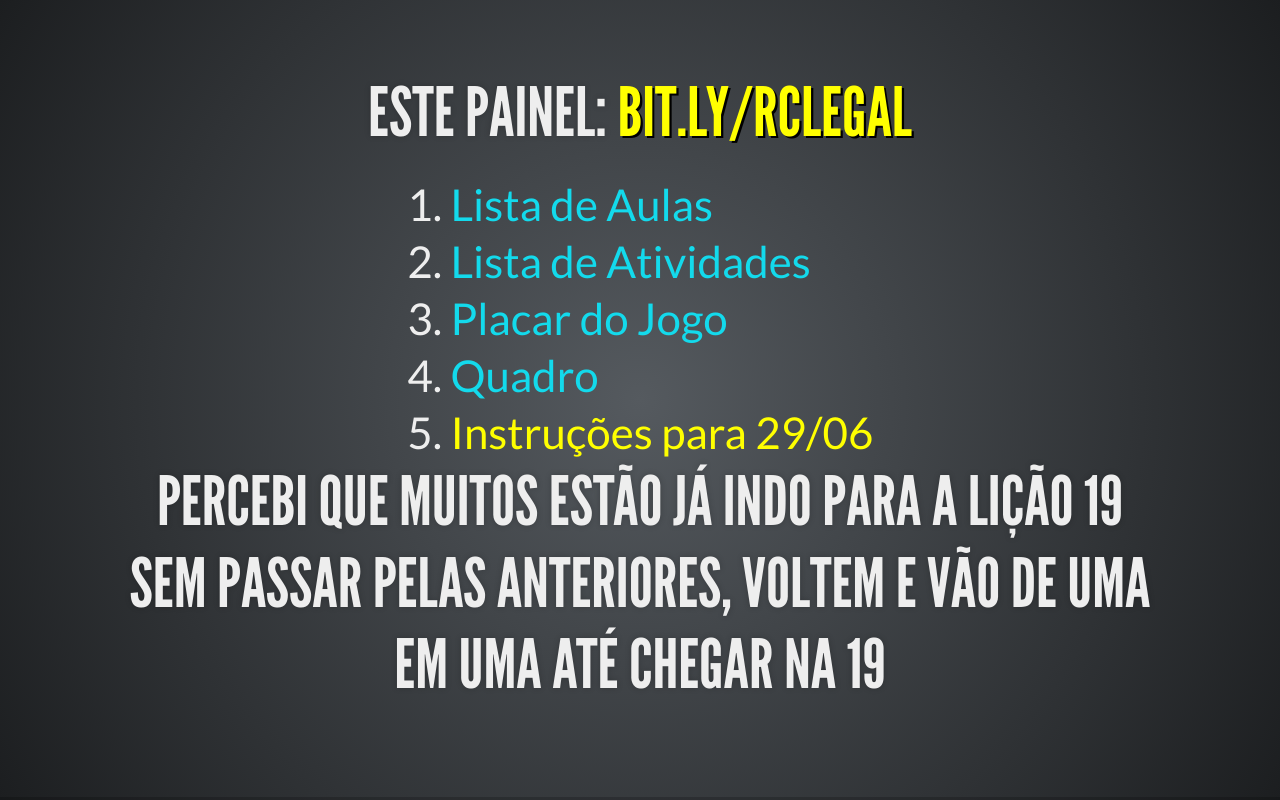
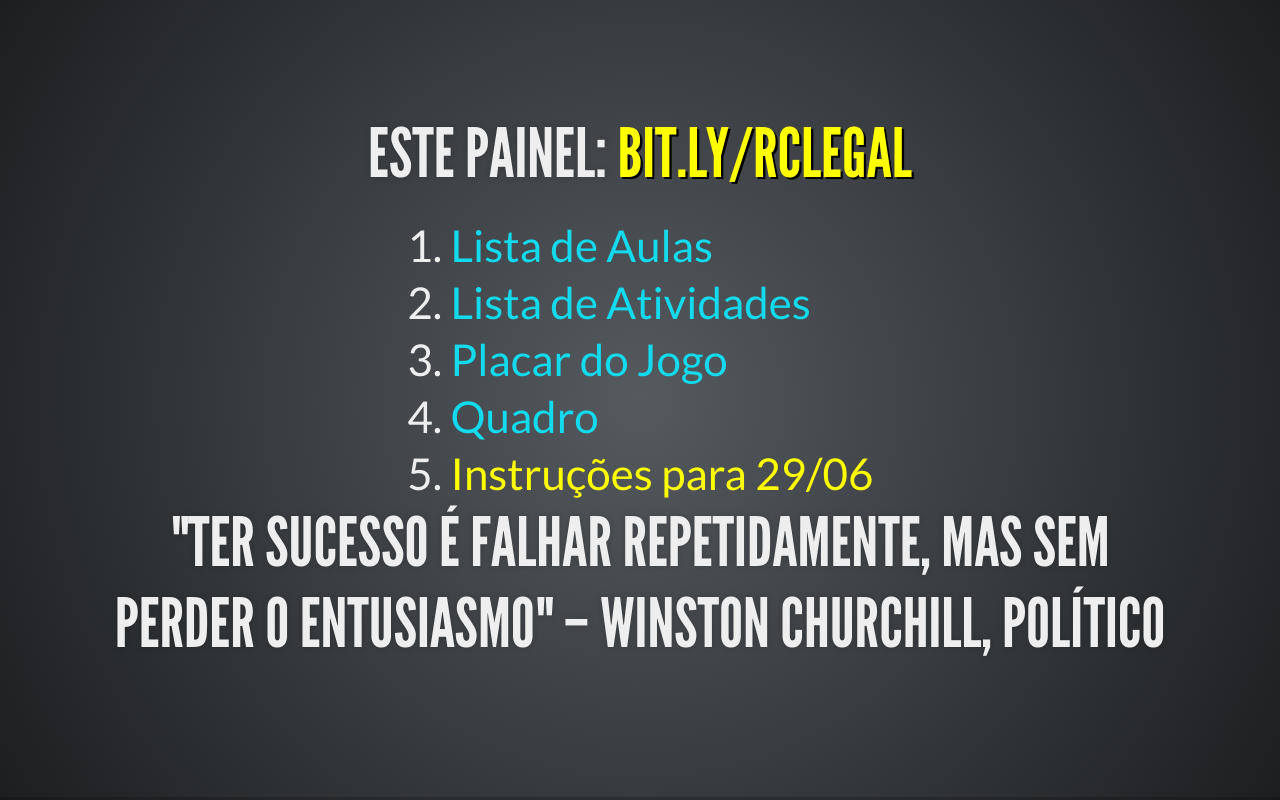
Before and after one commit to raciocinio-computacional/raciocinio-computacional.github.io, a website: page index.html in a window 1280 px wide. Drawn offline with Linux system fonts and the light colour scheme.

Commit message:
msg motiv

```diff
--- a/index.html
+++ b/index.html
@@ -36,7 +36,7 @@
 					<li><a href="https://board.net/p/rclegal">Quadro</a></li>
 					<li><a yellow href="aviso-professor-dodoi.html">Instruções para 29/06</a></li>
 				</ol>
-				<h3>Percebi que muitos estão já indo para a lição 19 sem passar pelas anteriores, voltem e vão de uma em uma até chegar na 19</h3>
+				<h3>"Ter sucesso é falhar repetidamente, mas sem perder o entusiasmo" – Winston Churchill, político</h3>
 			</section>
 		</div>
 	</div>
```
